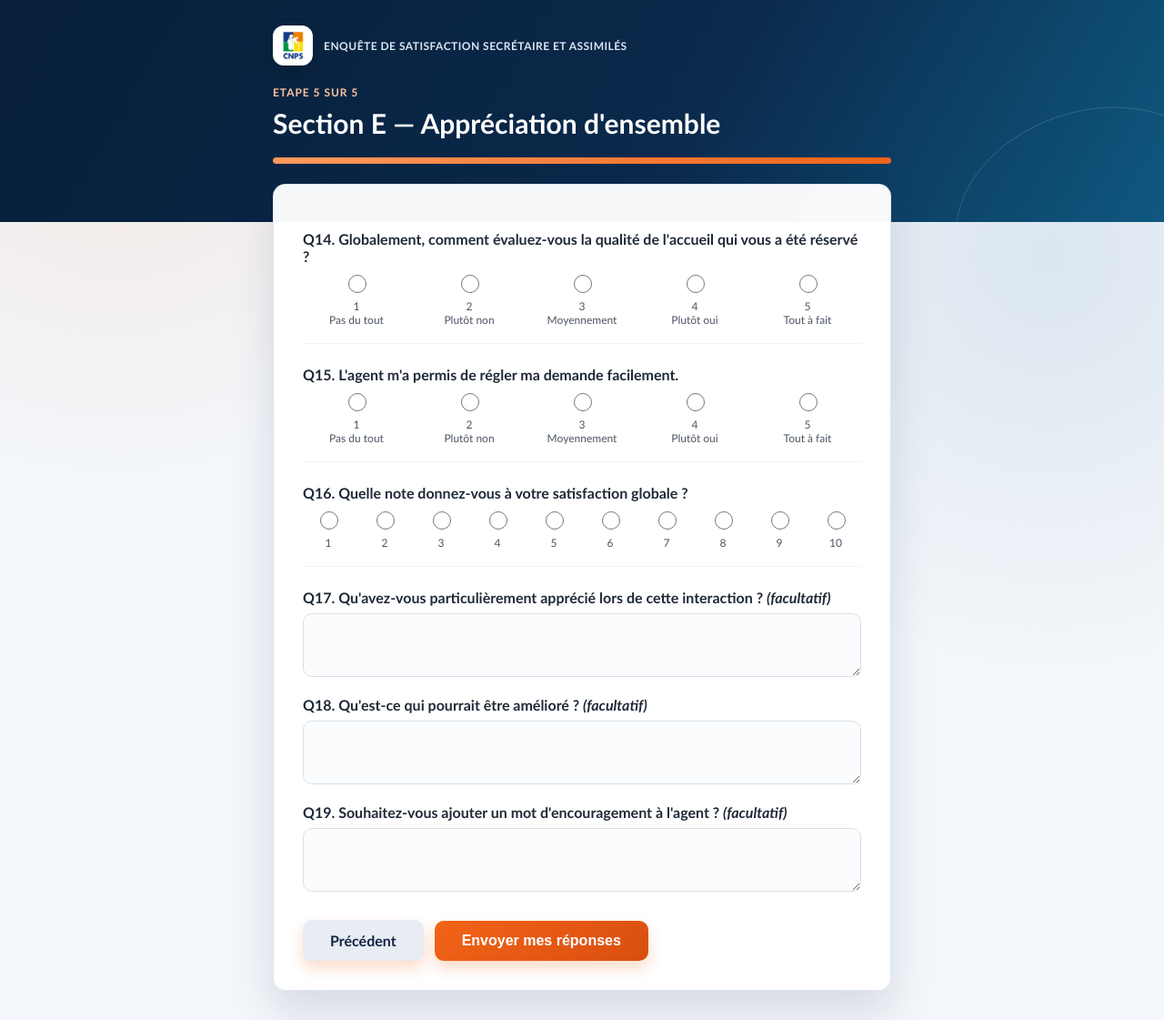
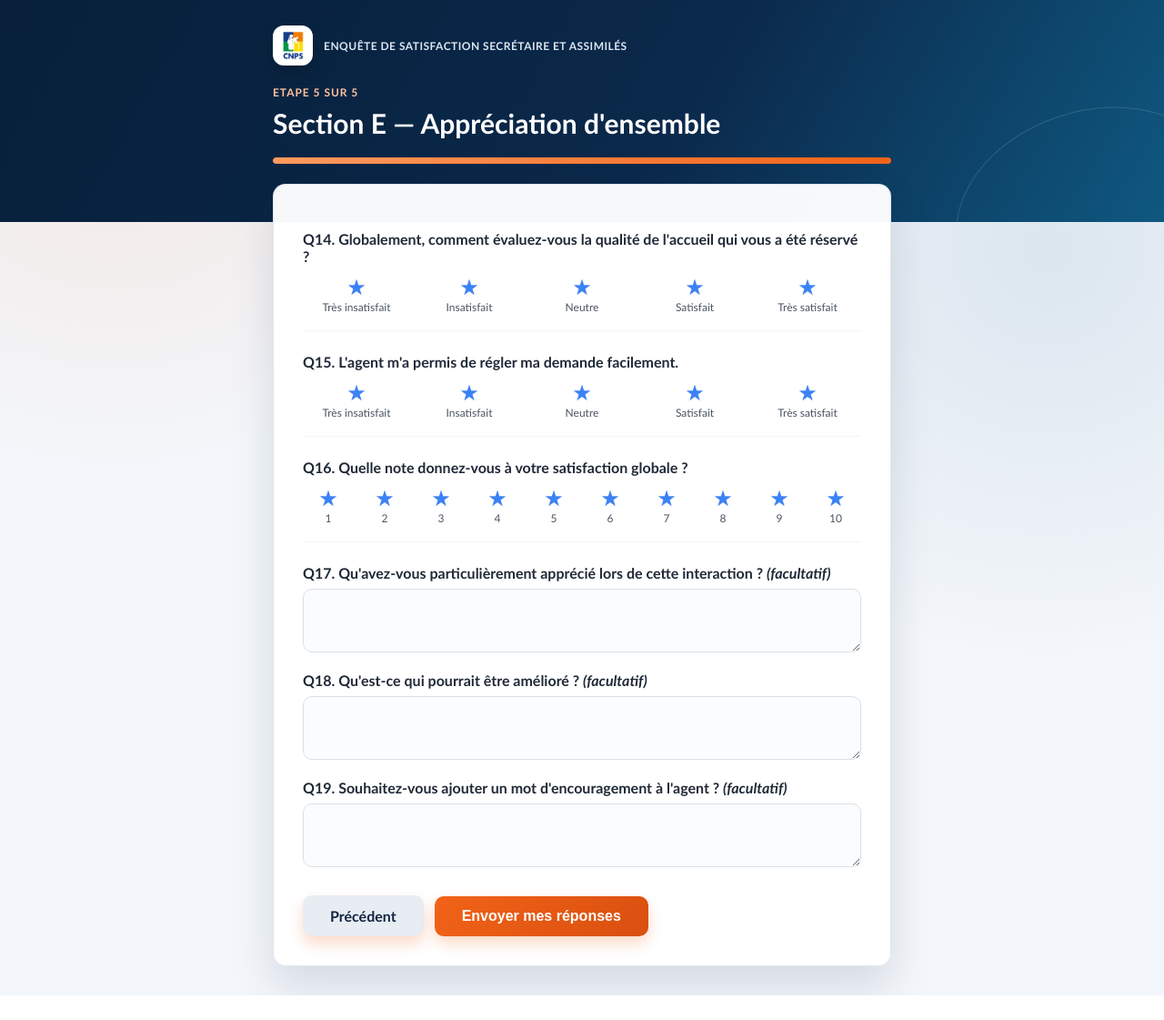
Before and after one commit to moaye-k/CNPS, a Flask app: page /etape5 in a window 1280 px wide. Shown: the whole page at 91% size. After the commit the page ends 1094 px from the top, so only its background shows below. Run offline with Flask 3, Linux system fonts and the light colour scheme; the visitor is signed in with stand-in values (Sample User, id 1).

Commit message:
Update rating stars and satisfaction labels

```diff
--- a/app.py
+++ b/app.py
@@ -277,7 +277,7 @@ def etape4():
         return redirect(url_for("etape5"))
 
     questions = [
-        ("q11", "L'agent vous a clairement orienté(e) (borne à tickets, invitation à patienter, information utile)."),
+        ("q11", "L'agent vous a clairement orienté(e) (invitation à patienter ou information utile)."),
         ("q12", "L'agent a répondu à votre demande ou vous a dirigé(e) efficacement vers la bonne personne."),
         ("q13", "L'agent a pris congé de manière courtoise et personnalisée, avec le sourire."),
     ]
--- a/reference_data.py
+++ b/reference_data.py
@@ -43,9 +43,9 @@ def get_agents():
 # Échelle de notation utilisée pour les questions notées 1 à 5
 # ------------------------------------------------------------------
 ECHELLE = [
-    (1, "Pas du tout"),
-    (2, "Plutôt non"),
-    (3, "Moyennement"),
-    (4, "Plutôt oui"),
-    (5, "Tout à fait"),
+    (1, "Très insatisfait"),
+    (2, "Insatisfait"),
+    (3, "Neutre"),
+    (4, "Satisfait"),
+    (5, "Très satisfait"),
 ]
--- a/templates/base.html
+++ b/templates/base.html
@@ -137,18 +137,48 @@
             margin-top: 6px;
         }
         .scale-option {
+            position: relative;
             flex: 1 1 0;
             min-width: 0;
             text-align: center;
         }
         .scale-option label {
-            display: block;
+            display: flex;
+            flex-direction: column;
+            align-items: center;
+            gap: 3px;
             font-size: 12px;
             color: #4b5563;
             margin-top: 4px;
             font-weight: normal;
+            cursor: pointer;
         }
-        .scale-option input { width: 20px; height: 20px; }
+        .scale-option input {
+            position: absolute;
+            inset: 0;
+            opacity: 0;
+            width: 100%;
+            height: 100%;
+            margin: 0;
+            cursor: pointer;
+            z-index: 2;
+        }
+        .scale-option label {
+            position: relative;
+            z-index: 1;
+        }
+        .rating-star {
+            color: #3b82f6;
+            font-size: 24px;
+            line-height: 1;
+            transition: color .2s ease, transform .2s ease, filter .2s ease;
+            filter: drop-shadow(0 1px 0 rgba(0,0,0,.08));
+        }
+        .scale-option input:checked + label .rating-star {
+            color: #d4af37;
+            transform: scale(1.12);
+        }
+        .scale-option input:focus-visible + label { outline: 3px solid rgba(15, 88, 128, .2); border-radius: 6px; }
         button.btn, a.btn {
             display: inline-block;
             margin-top: 28px;
@@ -243,6 +273,7 @@
                 color: #374151;
                 overflow-wrap: anywhere;
             }
+            .rating-star { font-size: 22px; }
             button.btn, a.btn {
                 width: 100%;
                 text-align: center;
--- a/templates/etape5.html
+++ b/templates/etape5.html
@@ -9,7 +9,7 @@
             {% for valeur, libelle in echelle %}
             <div class="scale-option">
                 <input type="radio" name="q14" id="q14_{{ valeur }}" value="{{ valeur }}" required>
-                <label for="q14_{{ valeur }}">{{ valeur }}<br>{{ libelle }}</label>
+                <label for="q14_{{ valeur }}"><span class="rating-star" aria-hidden="true">★</span><span class="rating-label">{{ libelle }}</span></label>
             </div>
             {% endfor %}
         </div>
@@ -21,7 +21,7 @@
             {% for valeur, libelle in echelle %}
             <div class="scale-option">
                 <input type="radio" name="q15" id="q15_{{ valeur }}" value="{{ valeur }}" required>
-                <label for="q15_{{ valeur }}">{{ valeur }}<br>{{ libelle }}</label>
+                <label for="q15_{{ valeur }}"><span class="rating-star" aria-hidden="true">★</span><span class="rating-label">{{ libelle }}</span></label>
             </div>
             {% endfor %}
         </div>
@@ -33,7 +33,7 @@
             {% for i in range(1, 11) %}
             <div class="scale-option">
                 <input type="radio" name="q16" id="q16_{{ i }}" value="{{ i }}" required>
-                <label for="q16_{{ i }}">{{ i }}</label>
+                <label for="q16_{{ i }}"><span class="rating-star" aria-hidden="true">★</span><span class="rating-label">{{ i }}</span></label>
             </div>
             {% endfor %}
         </div>
--- a/templates/notation.html
+++ b/templates/notation.html
@@ -9,7 +9,7 @@
             {% for valeur, libelle in echelle %}
             <div class="scale-option">
                 <input type="radio" name="{{ code }}" id="{{ code }}_{{ valeur }}" value="{{ valeur }}" required>
-                <label for="{{ code }}_{{ valeur }}">{{ valeur }}<br>{{ libelle }}</label>
+                <label for="{{ code }}_{{ valeur }}"><span class="rating-star" aria-hidden="true">★</span><span class="rating-label">{{ libelle }}</span></label>
             </div>
             {% endfor %}
         </div>
```
